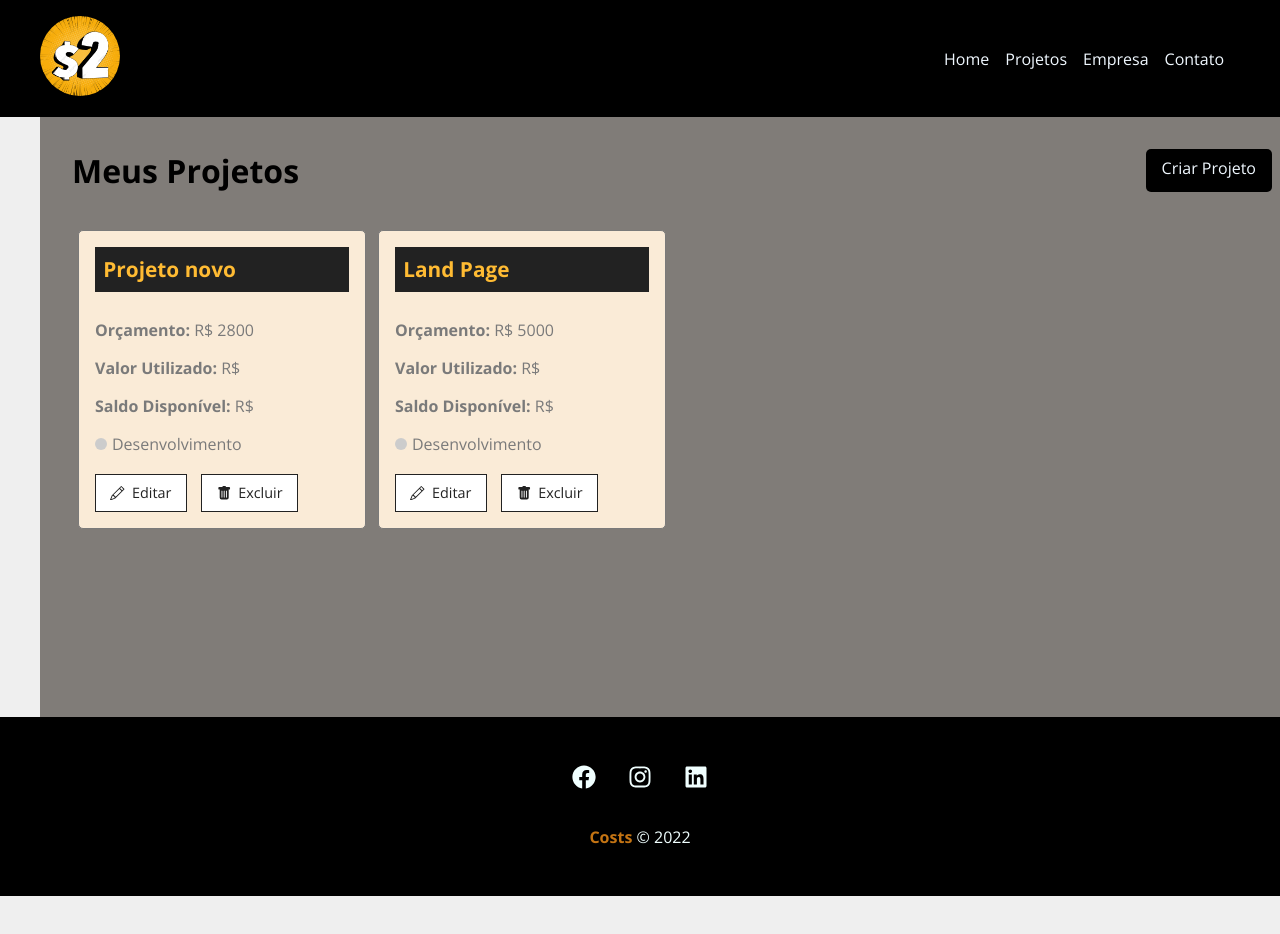
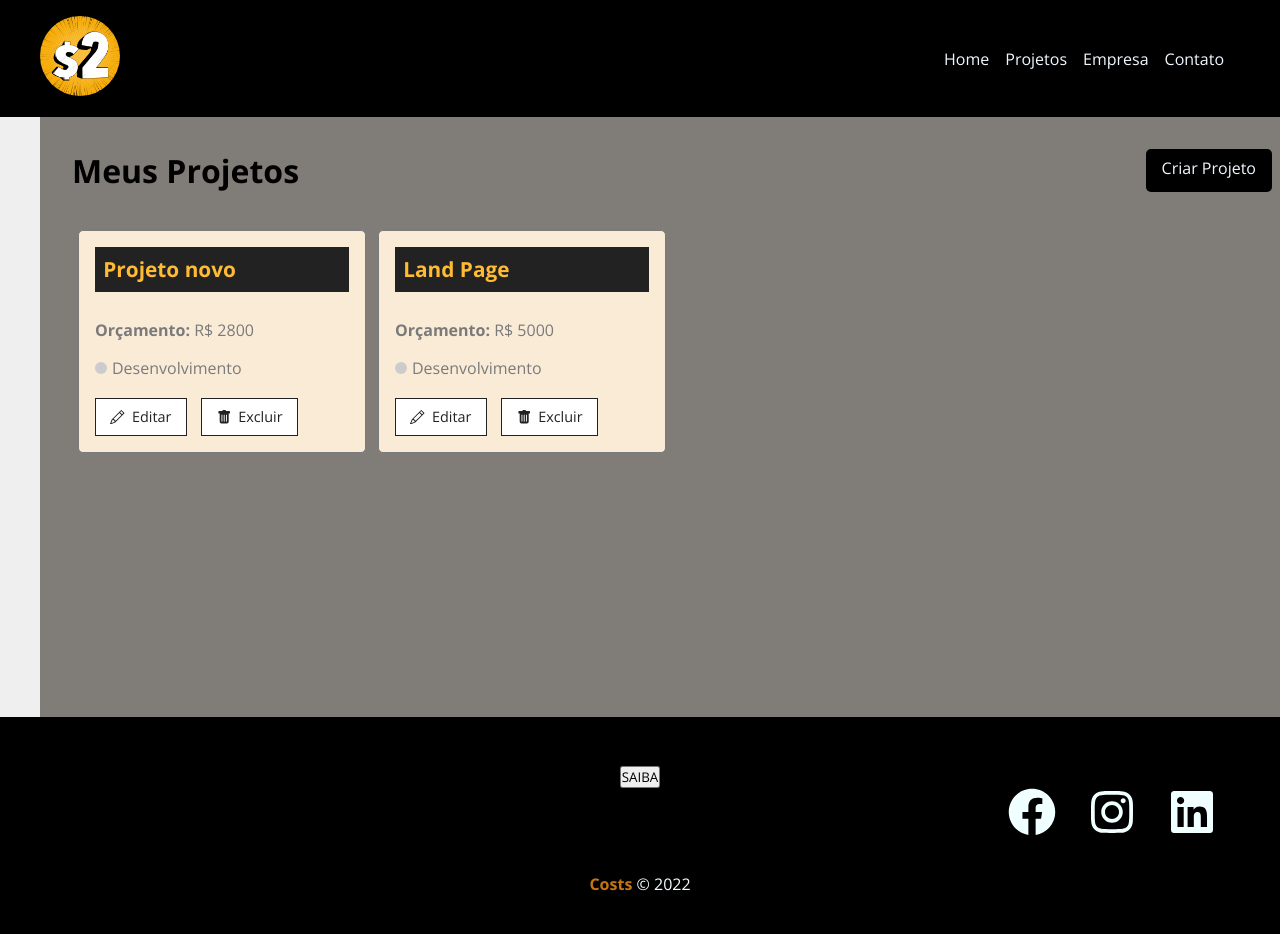
Before and after one commit to marcosCappelli/projcosts, a React (Create React App) app: page /projects in a window 1280 px wide. Shown: the top 934 px of the page. Before the commit the page ends 896 px from the top, so only its background shows below. Built offline with nearby package versions, Linux system fonts and the light colour scheme; data requests are answered from the project's data file.

Commit message:
Page company

```diff
--- a/src/components/layout/Footer.js
+++ b/src/components/layout/Footer.js
@@ -4,6 +4,7 @@ import styles from './Footer.module.css';
 function Footer() {
     return (
         <footer className={styles.footer}>
+            <button >SAIBA</button>
             <ul className={styles.social_list}>
                 <li>
                     <FaFacebook/>
--- a/src/components/layout/Footer.module.css
+++ b/src/components/layout/Footer.module.css
@@ -7,7 +7,7 @@
 
 .social_list {
     display: flex;
-    justify-content: center;
+    justify-content: right;
     list-style-type: none;
 }
 
@@ -20,7 +20,7 @@
 }
 
 .social_list SVG {
-    font-size: 1.5em;
+    font-size: 3em;
     cursor: pointer;
 }
 
@@ -32,3 +32,6 @@
     font-weight: bold;
     color: rgb(196, 116, 19);
 }
+.button {
+    text-align: left;
+}
--- a/src/components/pages/Company.js
+++ b/src/components/pages/Company.js
@@ -1,5 +1,18 @@
+import styles from './Company.module.css'
+import saving from '../../img/saving.png';
+
 function Company() {
-    return <h1>Company</h1>
+    return (
+    <container className={styles.container}>
+
+        <h1>Somos uma empresa focada em economia!</h1>
+         <img src={saving} alt="Costs"/>
+
+    </container>
+
+    )
 }
 
+
+
 export default Company;
--- /dev/null
+++ b/src/components/pages/Company.module.css
@@ -0,0 +1,9 @@
+.container {
+    background-color: bisque;
+    width: 100%;
+}
+
+.container h1 {
+    text-align: center;
+    padding-top: 8px;
+}
--- a/src/components/pages/Project.js
+++ b/src/components/pages/Project.js
@@ -206,7 +206,7 @@ function Project() {
                      }
                      {services.length === 0 && <p>Não há serviços cadastrados.</p>}
                 </Container>
-            </Container>
+            </Container>''
         </div>
         ) : ( <Loading /> )
         }</>
--- a/src/components/project/ProjectCard.js
+++ b/src/components/project/ProjectCard.js
@@ -3,11 +3,7 @@ import { BsPencil, BsFillTrashFill } from 'react-icons/bs'
 import { Link } from "react-router-dom"
 
 
-
-
-
-
-function ProjectCard({id, name, budget, cost, category, handleRemove}) {
+function ProjectCard({id, name, budget, category, handleRemove}) {
 
         const remove = (e) => {
             e.preventDefault()
@@ -20,12 +16,7 @@ function ProjectCard({id, name, budget, cost, category, handleRemove}) {
             <p>
                 <span>Orçamento: </span> R$  {budget}
             </p>
-            <p>
-                <span>Valor Utilizado: </span> R$ {}
-            </p>
-             <p>
-                <span>Saldo Disponível:</span> R${}
-            </p>
+
             <p className={styles.category_text}>
                 <span className={`${styles[category.toLowerCase()]}`}></span> {category}
             </p>
```
